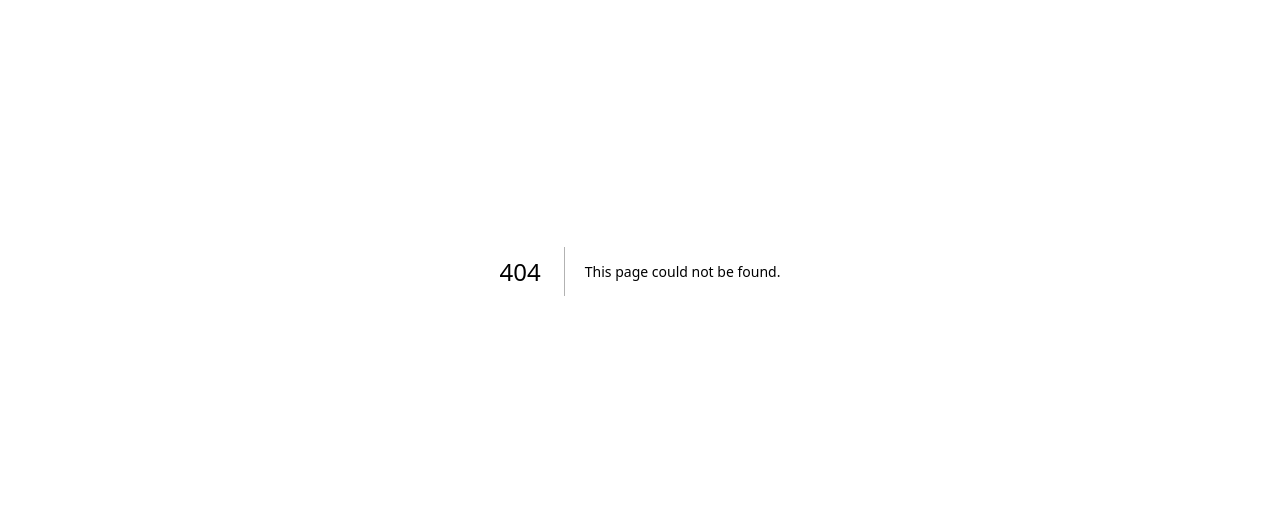
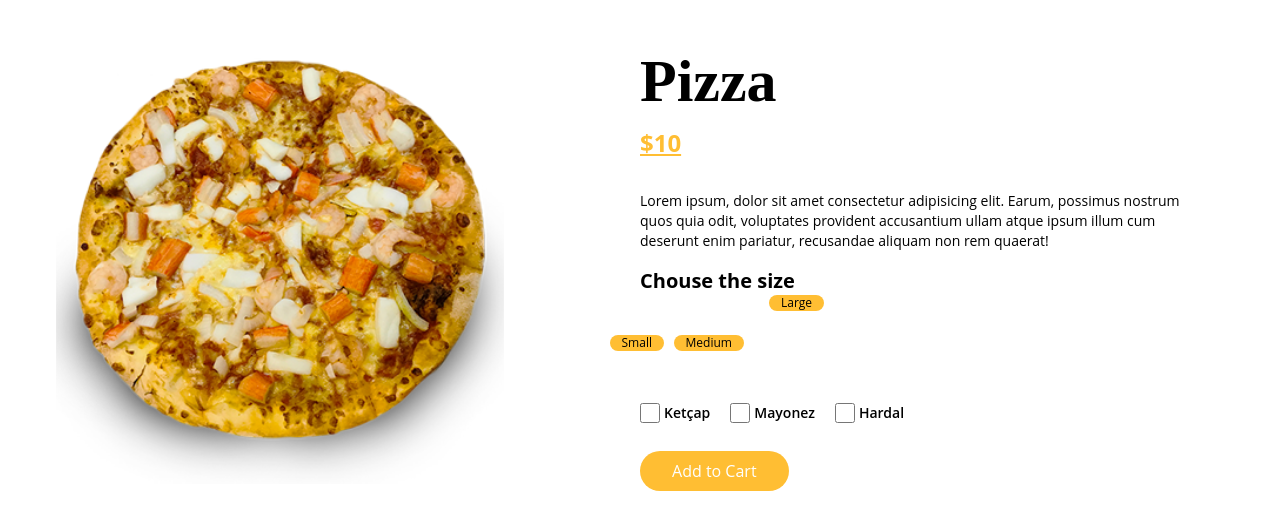
Before and after one commit to EnesSVN/mealMaster, a Next.js app: page /product in a window 1280 px wide. Before the commit this address had no page. Shown: the part 129-658 px from the top of the page. Built offline with nearby package versions, Linux system fonts and the light colour scheme.

Commit message:
[CREATED] product Detail

```diff
--- /dev/null
+++ b/components/ui/OptionBox.tsx
@@ -0,0 +1,12 @@
+import React from "react";
+
+function OptionBox({ text }: { text: string }) {
+  return (
+    <label className=" flex items-center gap-x-1">
+      <input type="checkbox" className=" h-5 w-5 accent-primary" />{" "}
+      <span className=" text-sm font-semibold">{text}</span>
+    </label>
+  );
+}
+
+export default OptionBox;
--- /dev/null
+++ b/components/ui/ProductSize.tsx
@@ -0,0 +1,20 @@
+import Image from "next/image";
+import React from "react";
+
+type ProductSizeProps = {
+  text: string;
+  size: string;
+};
+
+function ProductSize({ text, size }: ProductSizeProps) {
+  return (
+    <div className={`relative w-${size} h-${size}`}>
+      <Image src="/images/sizePizza.png" layout="fill" alt="product" />
+      <span className=" absolute top-0 -right-6 text-xs bg-primary  rounded-full px-3 font-medium">
+        {text}
+      </span>
+    </div>
+  );
+}
+
+export default ProductSize;
--- a/components/ui/Title.tsx
+++ b/components/ui/Title.tsx
@@ -1,4 +1,3 @@
-import { type } from "os";
 import React from "react";
 
 type TitleProps = {
--- /dev/null
+++ b/pages/product/index.jsx
@@ -0,0 +1,48 @@
+import Image from "next/image";
+import React from "react";
+import Title from "../../components/ui/Title";
+import ProductSize from "../../components/ui/ProductSize";
+import OptionBox from "../../components/ui/OptionBox";
+
+function Product() {
+  return (
+    <div className=" flex h-screen items-center gap-20 py-20 flex-wrap ">
+      <div className=" relative md:flex-1 md:w-4/6 h-4/6 w-full ">
+        <Image
+          src="/images/pizza.png"
+          layout="fill"
+          alt="product"
+          objectFit="contain"
+        />
+      </div>
+      <div className=" md:flex-1 md:pr-20 md:pl-0 px-3 md:text-start text-center">
+        <Title MyClassName=" text-6xl" text="Pizza" />
+        <span className=" text-primary text-2xl font-bold underline underline-offset-2 my-4 inline-block">
+          $10
+        </span>
+        <p className=" text-sm my-4">
+          Lorem ipsum, dolor sit amet consectetur adipisicing elit. Earum,
+          possimus nostrum quos quia odit, voluptates provident accusantium
+          ullam atque ipsum illum cum deserunt enim pariatur, recusandae aliquam
+          non rem quaerat!
+        </p>
+        <div>
+          <h3 className=" text-xl font-bold">Chouse the size</h3>
+          <div className=" flex items-center gap-x-20 md:justify-start justify-center">
+            <ProductSize text="Small" size="12" />
+            <ProductSize text="Medium" size="16" />
+            <ProductSize text="Large" size="20" />
+          </div>
+        </div>
+        <div className="flex gap-x-5 my-7 md:justify-start justify-center">
+          <OptionBox text="Ketçap" />
+          <OptionBox text="Mayonez" />
+          <OptionBox text="Hardal" />
+        </div>
+        <button className=" btn-primary"> Add to Cart</button>
+      </div>
+    </div>
+  );
+}
+
+export default Product;
```
Also changed, not shown: public/images/sizePizza.png (added).
